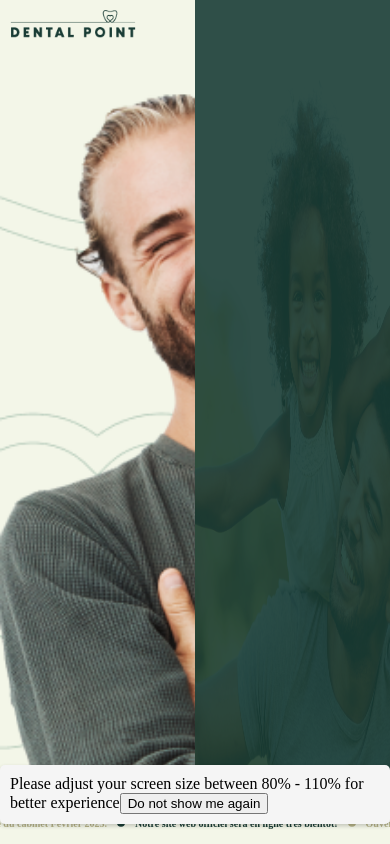
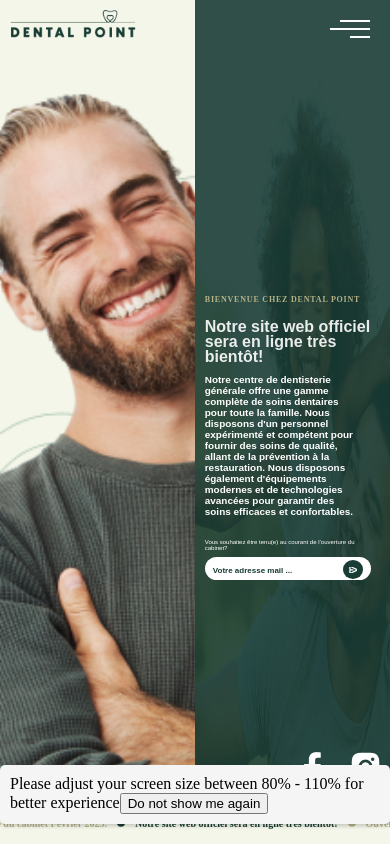
Before and after one commit to saadMeddiche/dentist_view_jeune_media, a Vue app: page / in a window 390 px wide. Built offline with nearby package versions, Linux system fonts and the light colour scheme.

Commit message:
Style Of Socials and  right content

```diff
--- a/src/components/home/email.vue
+++ b/src/components/home/email.vue
@@ -4,7 +4,7 @@
           <p>Vous souhaitez être tenu(e) au courant de l’ouverture du cabinet?</p>
         </div>
         <div class="input-container">
-          <input type="email" placeholder="Votre adresse mail" v-model="email">
+          <input type="email" placeholder="Votre adresse mail ..." v-model="email">
           <button @click="when_send_button_is_clicked()"> <svg viewBox="0 5 24 14" fill="none" xmlns="http://www.w3.org/2000/svg">
                           <g id="SVGRepo_bgCarrier" stroke-width="0"></g>
                           <g id="SVGRepo_tracerCarrier" stroke-linecap="round" stroke-linejoin="round"></g>
@@ -54,6 +54,7 @@
 
 
   .Email{
+    width: 100%;
     .description{
       color: white;
       font-size: 14px;
@@ -69,8 +70,10 @@
         border-radius: 25px 25px;
         padding: 20px;
         &::placeholder{
-          font-size: 14px;
+          font-size: 16px;
+          font-weight: bold;
           color: #193C35;
+          padding: 4px;
         }
       }
 
@@ -83,6 +86,7 @@
         border: none;
         border-radius: 50%;
         background-color: #193C35;
+        cursor: pointer;
 
         svg{
           position: absolute;
@@ -97,9 +101,11 @@
   @media (max-width: 768px) {
     /* Small screens (sm) */
     .Email{
+      width: 90%;
     .description{
       color: white;
-      font-size: 4px;
+      font: 6px sans-serif;
+
     }
     .input-container {
       position: relative;
@@ -112,7 +118,7 @@
         border-radius: 25px 25px;
         padding: 4px;
         &::placeholder{
-          font-size: 10px;
+          font-size: 8px;
           font-weight: bold;
           color: #193C35;
         }
--- a/src/components/home/right_content.vue
+++ b/src/components/home/right_content.vue
@@ -1,4 +1,5 @@
 <template>
+    <div class="content_holder">
         <div class="content">
              <!-- Small title -->
             <div class="small_title">
@@ -15,9 +16,13 @@
                 <h5>Notre centre de dentisterie générale offre une gamme complète de soins dentaires pour toute la famille.
                 Nous disposons d'un personnel expérimenté et compétent pour fournir des soins de qualité,
                 allant de la prévention à la restauration. Nous disposons également d'équipements modernes
-            et de technologies avancées pour garantir des soins efficaces et confortables.</h5>
+                et de technologies avancées pour garantir des soins efficaces et confortables.
+
+                </h5>
             </div>
             <email_field></email_field>
+        </div>
+
     </div>
 </template>
 
@@ -34,16 +39,29 @@
 </script>
 
 <style lang="scss" scoped>
+    .content_holder{
+        height: 80%;
+        position: relative;
+        width: fit-content;
+        z-index: 1;
+        overflow: hidden;
+        flex: 1;
+
+        display: flex;
+        justify-content: center;
+        align-items: center;
+
         .content{
-        z-index: 1;
-        width: 70%;
+            width: 90%;
+            height: fit-content;
 
             /* Styling for the small title */
             .small_title{
+
                 font-family: 'Montserrat';
                 font-style: normal;
                 font-weight: 600;
-            font-size: 13px;
+                font-size: 12px;
                 line-height: 16px;
                 letter-spacing: 0.1em;
                 color: #B6B388;
@@ -51,10 +69,8 @@
 
             /* Styling for the big title */
             .big_title{
-            width: 55%;
-            font-family: 'Philosopher';
-            font-style: normal;
-            font-weight: 400;
+                width: 70%;
+                font: 1em sans-serif;
                 font-size: 12px;
                 line-height: 36px;
                 color: rgba(255, 255, 255, 0.9);
@@ -62,33 +78,58 @@
 
             /* Styling for the description */
             .description{
-            width: 70%;
-            font-style: normal;
-            font-size: 1em;
-            line-height: 16px;
+                width: 80%;
+                overflow: hidden;
+                font: 1em sans-serif;
+
+                line-height: 18px;
                 color: #FFFFFF;
+
             }
+        }
+
+
     }
 
     @media (max-width: 768px) {
     /* Small screens (sm) */
+    .content_holder{
+
+
         .content{
-        width: 80%;
 
+            /* Styling for the small title */
             .small_title{
-                font-size: 5px;
-            }
-            .big_title{
-                width: 100%;
-                font-size: 6px;
-                line-height: 20px;
+
+                font-size: 8px;
 
             }
 
+            /* Styling for the big title */
+            .big_title{
+                width: 100%;
+                line-height: 15px;
+                font-size: 8px;
+                font-weight: 900;
+
+                h1{
+                    margin: 0;
+                }
+
+            }
+
+            /* Styling for the description */
             .description{
-                font-size: 7px;
-                width: 100%;
+               font-size: 12px;
+               line-height: 11px;
+               width: 90%;
+                h5{
+                    margin-top: 10px;
                 }
             }
         }
+
+
+    }
+    }
 </style>
--- a/src/components/menu.vue
+++ b/src/components/menu.vue
@@ -1,5 +1,6 @@
 <template>
-    <div class="menu-container">
+    <div class="menu_holder">
+      <div class="menu">
           <div class="menu-items" :class="{ 'show-menu': showMenu }">
             <li v-for="item in menuItems" :key="item.id" @click="navigate(item.route)">
               {{ item.label }}
@@ -10,6 +11,8 @@
             <div class="bar bar_2"></div>
             <div class="bar bar_3"></div>
           </div>
+      </div>
+
     </div>
   </template>
 
@@ -38,33 +41,43 @@
   </script>
 
   <style lang="scss" scoped>
-  .menu-container {
-    margin: 20px;
+  .menu_holder {
+    height: 15%;
     width: 100%;
+
     display: flex;
-    justify-content: flex-end;
-    align-items: center;
+    flex-direction: row-reverse;    justify-content: end;
+
+
+    gap: 20px;
+
+    position: relative;
+    z-index: 4;
+
+    .menu{
       float: right;
-    gap: 20px;
+      .show-menu {
+      // transform: translateX(0%);
+        opacity: 1;
+        pointer-events: all;
+        transition: transform 0.3s ease-in-out, opacity 0.3s ease-in-out;
       }
-
       .menu-icon {
         width: 30px;
+        margin: 20px;
+
         cursor: pointer;
-  }
+        transform: rotate(180deg);
+        .bar {
 
-  .bar {
-    width: 100%;
           height: 2px;
           background-color: white;
           margin-bottom: 6px;
-    border-radius: 5px;
           transition: background-color 0.3s ease-in-out;
           cursor: pointer;
         }
-
         .bar_1 {
-    width: 30px;
+          width: 20px;
         }
 
         .bar_2 {
@@ -72,22 +85,22 @@
         }
 
         .bar_3 {
-    width: 20px;
+          width: 30px;
+        }
       }
 
     .menu-items {
       width: 70%;
       padding: 5px;
       list-style: none;
-    display: flex;
+      display: none;
       align-items: flex-end;
       justify-content: space-around;
-    z-index: 2;
       background-color: #B6B388;
       border: 2px solid white;
       border-radius: 5px;
       transition: transform 0.3s ease-in-out, opacity 0.3s ease-in-out;
-    opacity: 0;
+      opacity: 1;
       pointer-events: none;
 
       li {
@@ -101,6 +114,12 @@
           }
       }
 
+
+
+    }
+    }
+  }
+
   @keyframes rotate-underline {
           0% {
               transform: rotate(0deg);
@@ -110,14 +129,13 @@
           }
       }
 
-  }
 
-  .show-menu {
-    // transform: translateX(0%);
-    opacity: 1;
-    pointer-events: all;
-    transition: transform 0.3s ease-in-out, opacity 0.3s ease-in-out;
-  }
+
+
+
+
+
+
 
   @media (max-width: 768px) {
   /* Small screens (sm) */
--- a/src/components/socials.vue
+++ b/src/components/socials.vue
@@ -19,12 +19,9 @@
 </script>
 <style lang="scss" scoped>
     .socials{
-        width: 100%;
-        height: 5vh;
-
+        height: 5%;
+        position: relative;
         margin: 10px;
-        margin-right: 40px;
-
         display: flex;
         justify-content: end;
 
@@ -35,10 +32,4 @@
             cursor: pointer;
         }
     }
-
-    @media (max-width: 768px){
-        .socials{
-            height: 1vh;
-        }
-    }
 </style>
--- a/src/views/HomeView.vue
+++ b/src/views/HomeView.vue
@@ -14,8 +14,9 @@
 
       <!-- Right side content -->
       <div class="right-side">
-        <!-- <right_content></right_content> -->
-        <!-- <socials></socials> -->
+        <menu_01></menu_01>
+        <right_content></right_content>
+        <socials></socials>
       </div>
     </div>
 
@@ -60,11 +61,14 @@
   .body {
     display: flex;
     flex:1;
+    height: 90%;
     .left-side {
 
       background-image: url("../assets/img/left_side.png");
       background-color: #F3F6E8;
       background-size: cover;
+      background-repeat: no-repeat;
+
 
       width: 50%;
 
@@ -84,6 +88,10 @@
     /* Styles for the right side */
     .right-side {
       position: relative;
+
+      display: flex;
+      flex-direction: column;
+      justify-content: space-between;
 
       background-image: url("../assets/img/right_side.png");
       background-size: 100% 100%;
@@ -109,8 +117,27 @@
 @media (max-width: 768px) {
   /* Small screens (sm) */
 
+  .Home {
 
+    .body {
+      height: 95%;
 
+      .left-side {
+
+        background-image: url("../assets/img/left_side.png");
+        background-color: #F3F6E8;
+        background-size: cover;
+        background-position:-100px;
+      }
+
+      /* Styles for the right side */
+      .right-side {
+        background-image: url("../assets/img/right_side.png");
+        background-size: 100% 100%;
+        background-repeat: no-repeat;
+      }
+    }
+}
 }
 
 </style>
```
Lines whose indentation alone changed are shown as unchanged.
